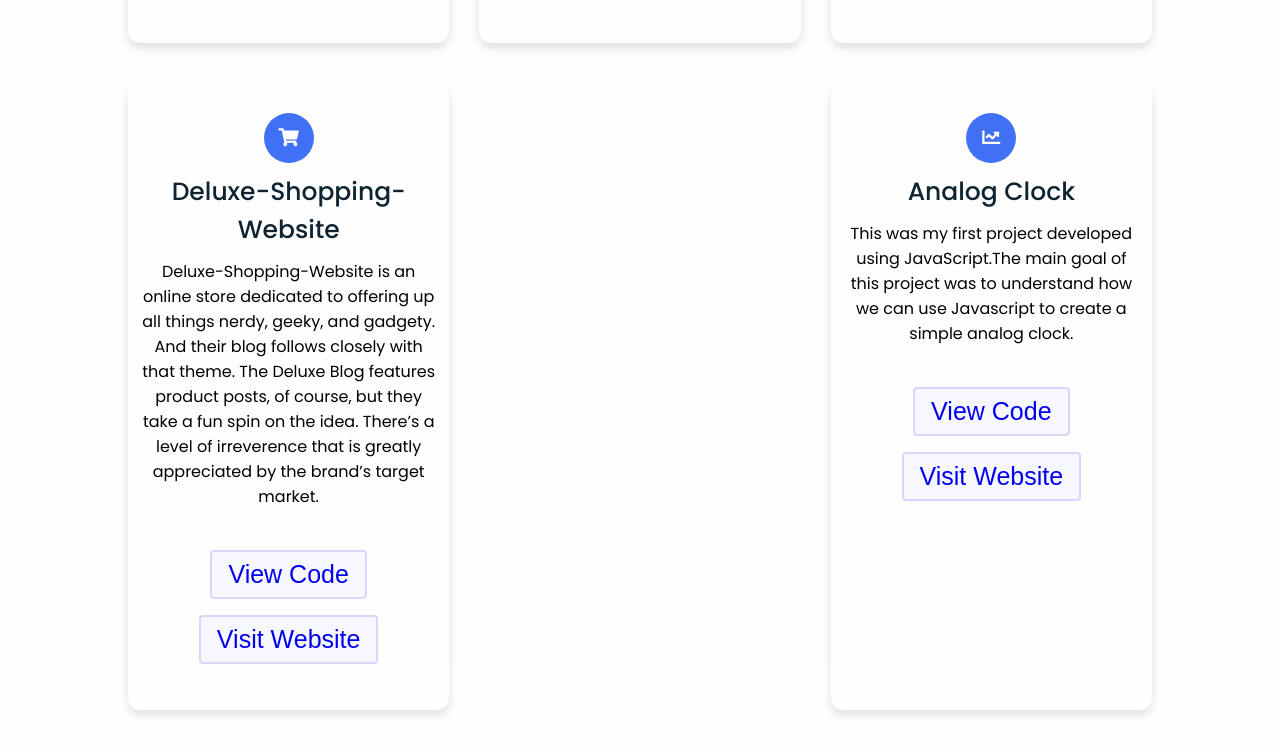
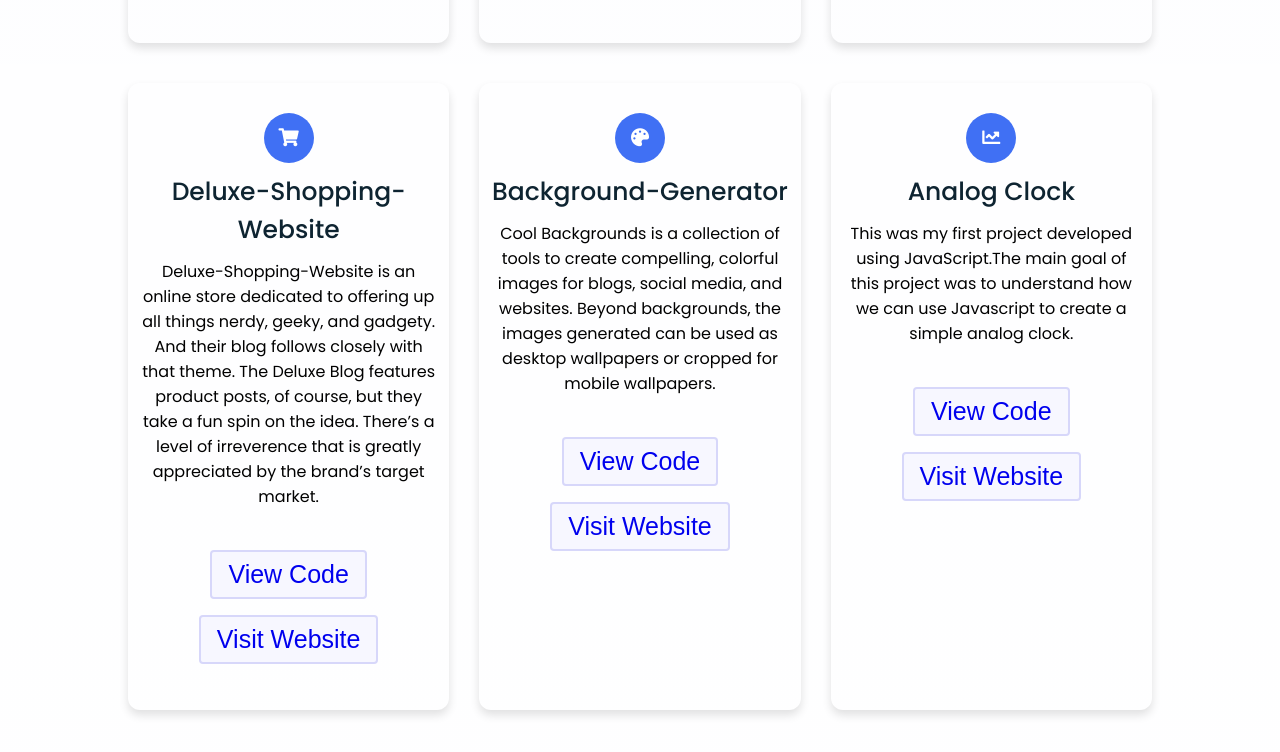
Before and after one commit to arpita938/Portfolio, a plain HTML site: page index.html in a window 1280 px wide. Shown: the part 3788-4540 px from the top of the page. Drawn offline with Linux system fonts and the light colour scheme.

Commit message:
Update index.html

```diff
--- a/index.html
+++ b/index.html
@@ -203,7 +203,19 @@
       <div class="button">
         <button><a href="https://arpita938.github.io/Deluxe-shopping-website/">Visit Website</a></button>
       </div>
-
+   </div>
+        <div class="box">
+         <div class="icon">
+           <i class="fas fa-palette"></i>
+       </div>
+       <div class="topic">Background-Generator</div>
+       <p>Cool Backgrounds is a collection of tools to create compelling, colorful images for blogs, social media, and websites. Beyond backgrounds, the images generated can be used as desktop wallpapers or cropped for mobile wallpapers.</p>
+    <br><div class="button">
+        <button><a href="https://github.com/arpita938/Background-Generator">View Code</a></button>
+      </div>
+      <div class="button">
+        <button><a href="https://arpita938.github.io/Background-Generator/">Visit Website</a></button>
+      </div>
     </div>
        <div class="box">
          <div class="icon">
```
